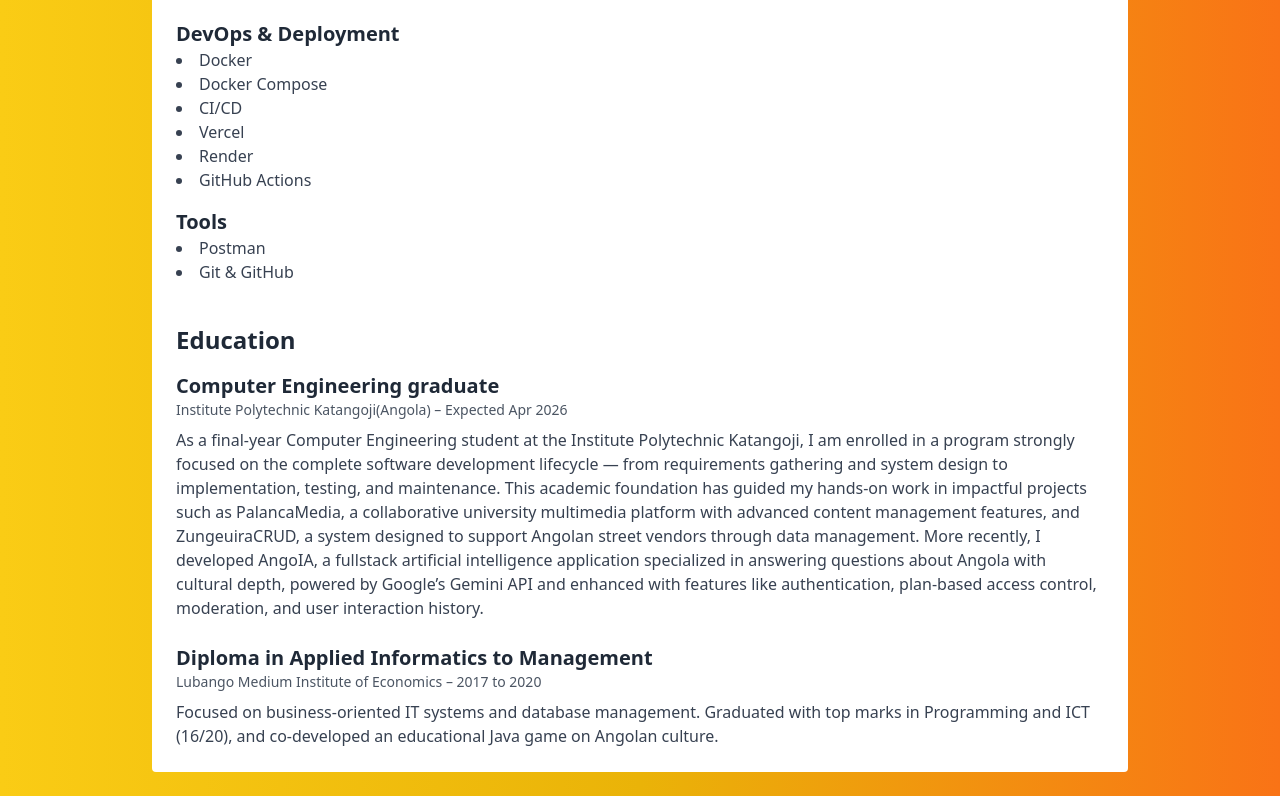
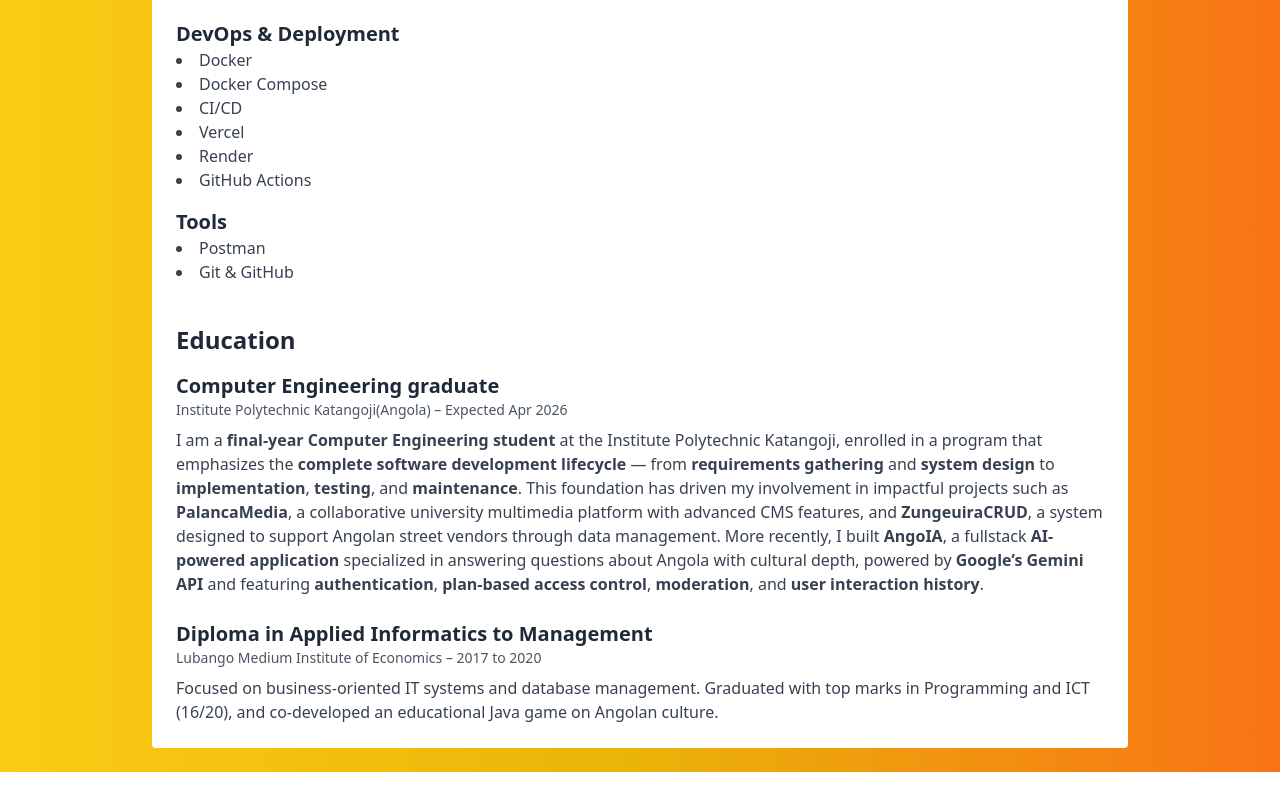
Before and after one commit to TheRealCocky/meu-portfolio-react, a React (Vite) app: page /about in a window 1280 px wide. Shown: the part 1044-1840 px from the top of the page. After the commit the page ends 1816 px from the top, so only its background shows below. Built offline with nearby package versions, Linux system fonts and the light colour scheme.

Commit message:
ajustando again

```diff
--- a/src/components/About.jsx
+++ b/src/components/About.jsx
@@ -84,8 +84,11 @@
                     <h3 className="text-xl font-semibold">Computer Engineering graduate</h3>
                     <p className="text-sm text-gray-600">Institute Polytechnic Katangoji(Angola) – Expected Apr 2026</p>
                     <p className="mt-2 text-gray-700">
-                        As a final-year Computer Engineering student at the Institute Polytechnic Katangoji, I am enrolled in a program strongly focused on the complete software development lifecycle — from requirements gathering and system design to implementation, testing, and maintenance. This academic foundation has guided my hands-on work in impactful projects such as PalancaMedia, a collaborative university multimedia platform with advanced content management features, and ZungeuiraCRUD, a system designed to support Angolan street vendors through data management. More recently, I developed AngoIA, a fullstack artificial intelligence application specialized in answering questions about Angola with cultural depth, powered by Google’s Gemini API and enhanced with features like authentication, plan-based access control, moderation, and user interaction history.
+                        I am a <strong>final-year Computer Engineering student</strong> at the Institute Polytechnic Katangoji, enrolled in a program that emphasizes the <strong>complete software development lifecycle</strong> — from <strong>requirements gathering</strong> and <strong>system design</strong> to <strong>implementation</strong>, <strong>testing</strong>, and <strong>maintenance</strong>.
+                        This foundation has driven my involvement in impactful projects such as <strong>PalancaMedia</strong>, a collaborative university multimedia platform with advanced CMS features, and <strong>ZungeuiraCRUD</strong>, a system designed to support Angolan street vendors through data management.
+                        More recently, I built <strong>AngoIA</strong>, a fullstack <strong>AI-powered application</strong> specialized in answering questions about Angola with cultural depth, powered by <strong>Google’s Gemini API</strong> and featuring <strong>authentication</strong>, <strong>plan-based access control</strong>, <strong>moderation</strong>, and <strong>user interaction history</strong>.
                     </p>
+
 
                 </div>
 
```
